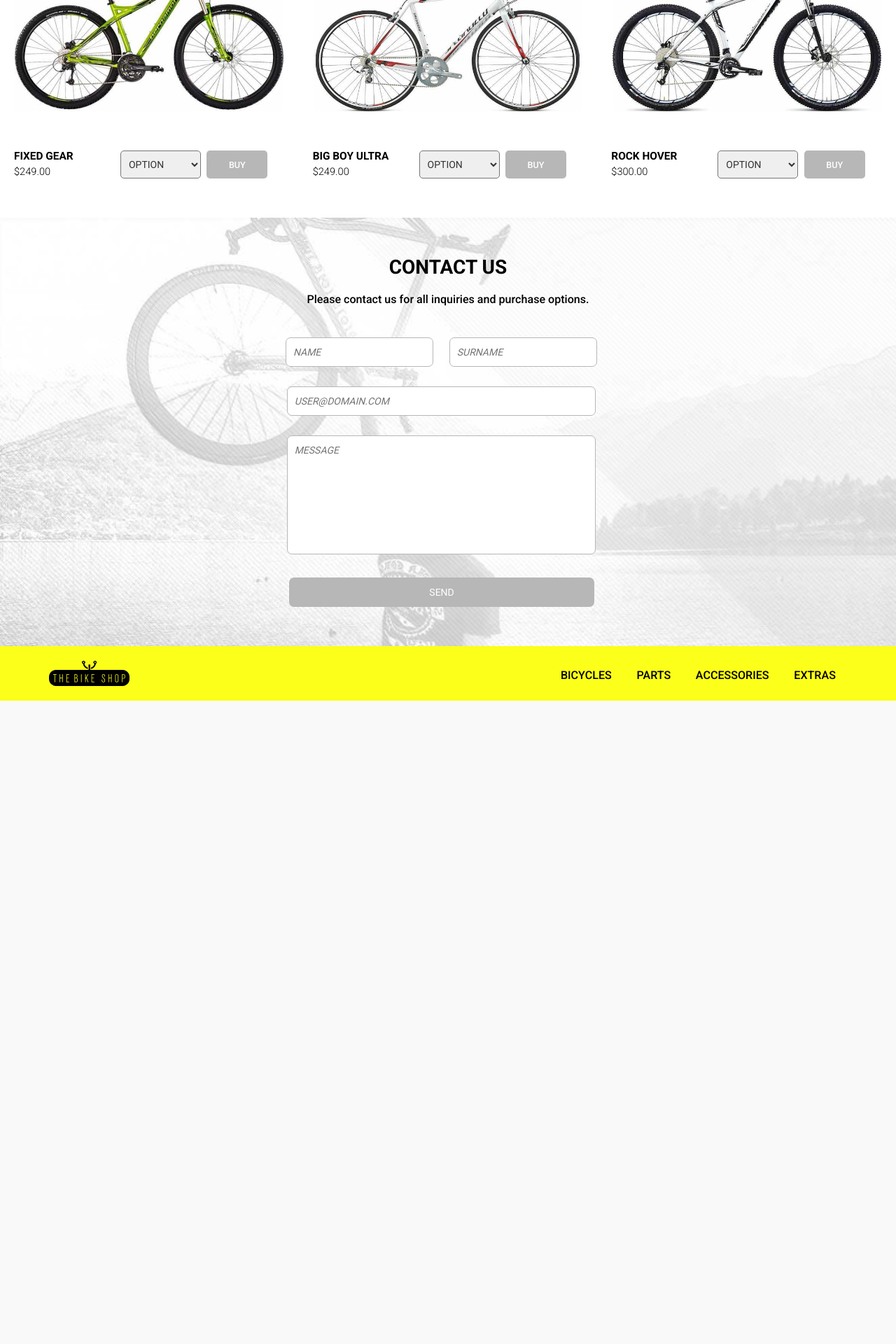
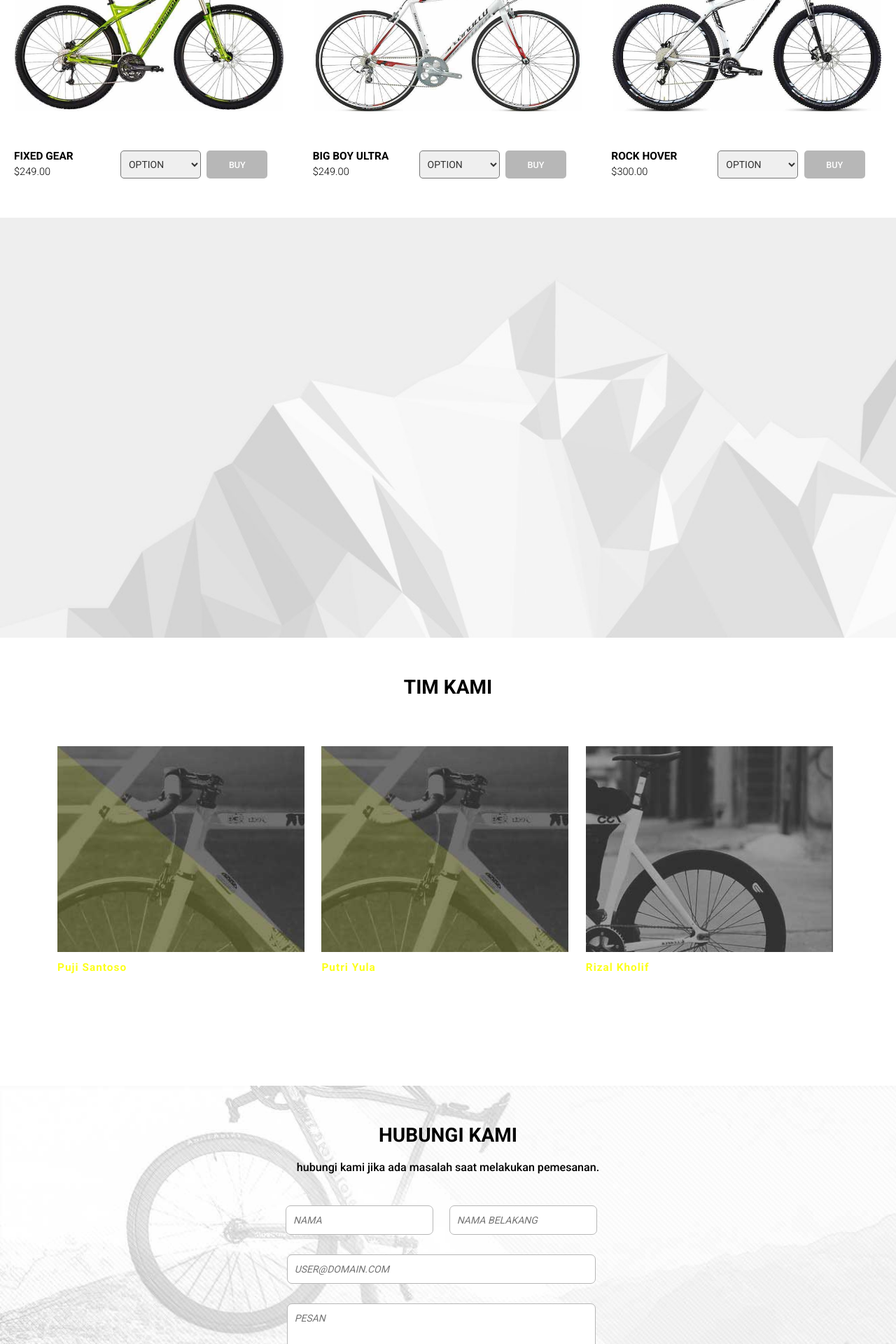
Before and after one commit to RizalKholif/ADS_12_C, a PHP site: page / in a window 1280 px wide. Shown: the part 1520-3440 px from the top of the page at 70% size. Before the commit the page ends 2521 px from the top, so only its background shows below. Run offline with PHP 8.4, Linux system fonts and the light colour scheme.

Commit message:
Versi 1.0.0
Masih dalam perbaikan lagi

```diff
--- a/bike-store/css/style.css
+++ b/bike-store/css/style.css
@@ -193,6 +193,7 @@ a.morebtn:hover{
 	padding:10em 0 0 0;
 	min-height:290px;
 	background-size: 100%;
+	left:34%;
 	margin:0 12px;
 	width:31%;
 }
@@ -231,6 +232,29 @@ a.store:hover{
 	border:2px solid #fcff19;
 	color:#fcff19;
 }
+
+/*--Team---*/
+.team-grid{
+	padding:22em 0 0 0;
+	min-height:290px;
+	background-size: 100%;
+	left:0%;
+	margin:12px;
+	width:31%;
+}
+.team-grid h4{
+	color:#fcff19;
+	font-size:1.1em;
+	font-weight:600;
+	letter-spacing:1px;
+	margin-bottom:6px;
+}
+.team-grid p{
+	color:#fff;
+	font-size:1.3em;
+	font-weight:200;
+}
+
 /*--bikes--*/
 .bikes{
 	padding:6em 0 2em 0;
@@ -407,7 +431,7 @@ select{
 }
 /*--footer--*/
 .footer{
-	background:#fcff19;
+	background:#DCDCDC;
 	padding:1.5em;
 }
 .logo2{
--- a/bike-store/index.html
+++ b/bike-store/index.html
@@ -123,14 +123,14 @@ Smartphone Compatible web template, free webdesigns for Nokia, Samsung, LG, Sony
 <!--/banner-->
 <div id="cate" class="categories">
 	 <div class="container">
-		 <h3>CATEGORIES</h3>
+		 <h3>PEMBELIAN SOLAR</h3>
 		 <div class="categorie-grids">
-			 <a href="bicycles.html"><div class="col-md-4 cate-grid grid1">
-				 <h4>FIXED / SINGLE SPEED</h4>
-				 <p>Are you ready for the 27.5 Revloution ?</p>
-				 <a class="store" href="bicycles.html">GO TO STORE</a>
+			 <a href="bicycles.html"><div class="col-md-12 cate-grid grid1">
+				 <h4>SEGERA PESAN</h4>
+				 <p>Hanya dengan Rp 5500/Liter</p>
+				 <a class="store" href="bicycles.html">Pesan Solar</a>
 			 </div></a>
-			 <a href="bicycles.html"><div class="col-md-4 cate-grid grid2">
+			<!-- <a href="bicycles.html"><div class="col-md-4 cate-grid grid2">
 				 <h4>PREMIMUM SERIES</h4>
 				 <p>Exclusive Bike Components</p>
 				 <a class="store" href="bicycles.html">GO TO STORE</a>
@@ -139,7 +139,7 @@ Smartphone Compatible web template, free webdesigns for Nokia, Samsung, LG, Sony
 				 <h4>CITY BIKES</h4>
 				 <p>Street Playground</p>
 				 <a class="store" href="bicycles.html">GO TO STORE</a>
-			 </div></a>
+			 </div></a>-->
 			 <div class="clearfix"></div>
 		 </div>
 	 </div>
@@ -305,17 +305,49 @@ Smartphone Compatible web template, free webdesigns for Nokia, Samsung, LG, Sony
 			<script type="text/javascript" src="js/jquery.flexisel.js"></script>
 	</div>
 </div>
+<!--Fitur-->
+<div class="categories">
+
+</div>
+<!--endFitur-->
+
+<!-- team -->
+<div id="cate" class="bikes">
+	 <div class="container">
+		 <h3>TIM KAMI</h3>
+		 <div class="categorie-grids">
+			 <div class="col-md-4 team-grid grid2">
+				 <h4>Puji Santoso</h4>
+				 <p>H</p>
+				 <a class="store" href="bicycles.html">Pesan Solar</a>
+			 </div>
+			<a href="bicycles.html"><div class="col-md-4 team-grid grid2">
+				 <h4>Putri Yula</h4>
+				 <p>Exclusive Bike Components</p>
+				 <a class="store" href="bicycles.html">GO TO STORE</a>
+			 </div></a>
+			 <a href="bicycles.html"><div class="col-md-4 team-grid grid3">
+				 <h4>Rizal Kholif</h4>
+				 <p>Street Playground</p>
+				 <a class="store" href="bicycles.html">GO TO STORE</a>
+			 </div></a>
+			 <div class="clearfix"></div>
+		 </div>
+	 </div>
+</div>
+<!-- //team -->
+
 <!---->
 <div class="contact">
 	<div class="container">
-		<h3>CONTACT US</h3>
-		<p>Please contact us for all inquiries and purchase options.</p>
+		<h3>HUBUNGI KAMI</h3>
+		<p>hubungi kami jika ada masalah saat melakukan pemesanan.</p>
 		<form>
-			 <input type="text" placeholder="NAME" required="">
-			 <input type="text" placeholder="SURNAME" required="">
+			 <input type="text" placeholder="NAMA" required="">
+			 <input type="text" placeholder="NAMA BELAKANG" required="">
 			 <input class="user" type="text" placeholder="USER@DOMAIN.COM" required=""><br>
-			 <textarea placeholder="MESSAGE"></textarea>
-			 <input type="submit" value="SEND">
+			 <textarea placeholder="PESAN"></textarea>
+			 <input type="submit" value="KIRIM">
 		</form>
 	</div>
 </div>
@@ -323,7 +355,7 @@ Smartphone Compatible web template, free webdesigns for Nokia, Samsung, LG, Sony
 <div class="footer">
 	 <div class="container wrap">
 		<div class="logo2">
-			 <a href="index.html"><img src="images/logo2.png" alt=""/></a>
+			 <a href="index.html"><img src="images/logo23.png" alt=""/></a>
 		</div>
 		<div class="ftr-menu">
 			 <ul>
```
